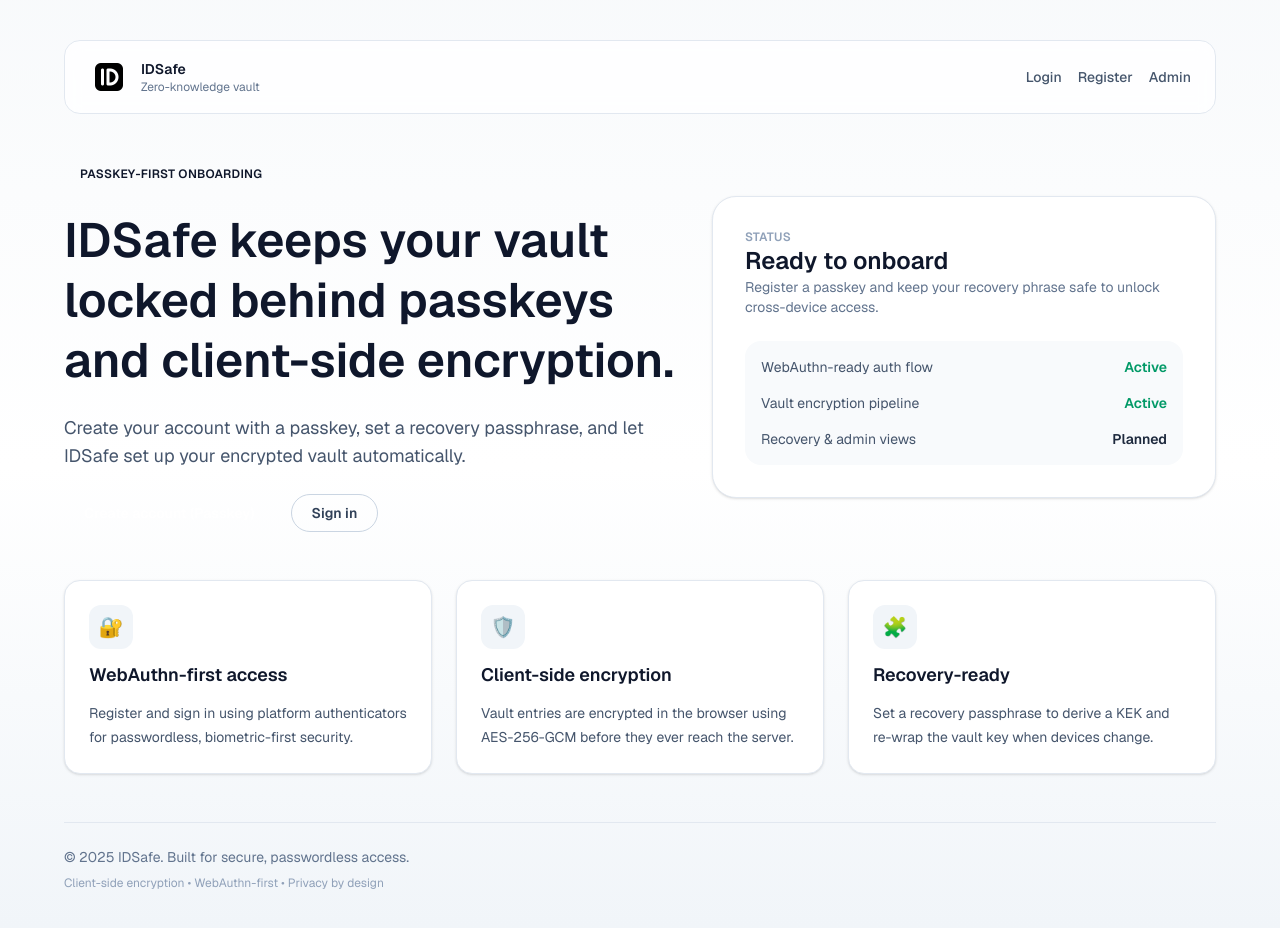
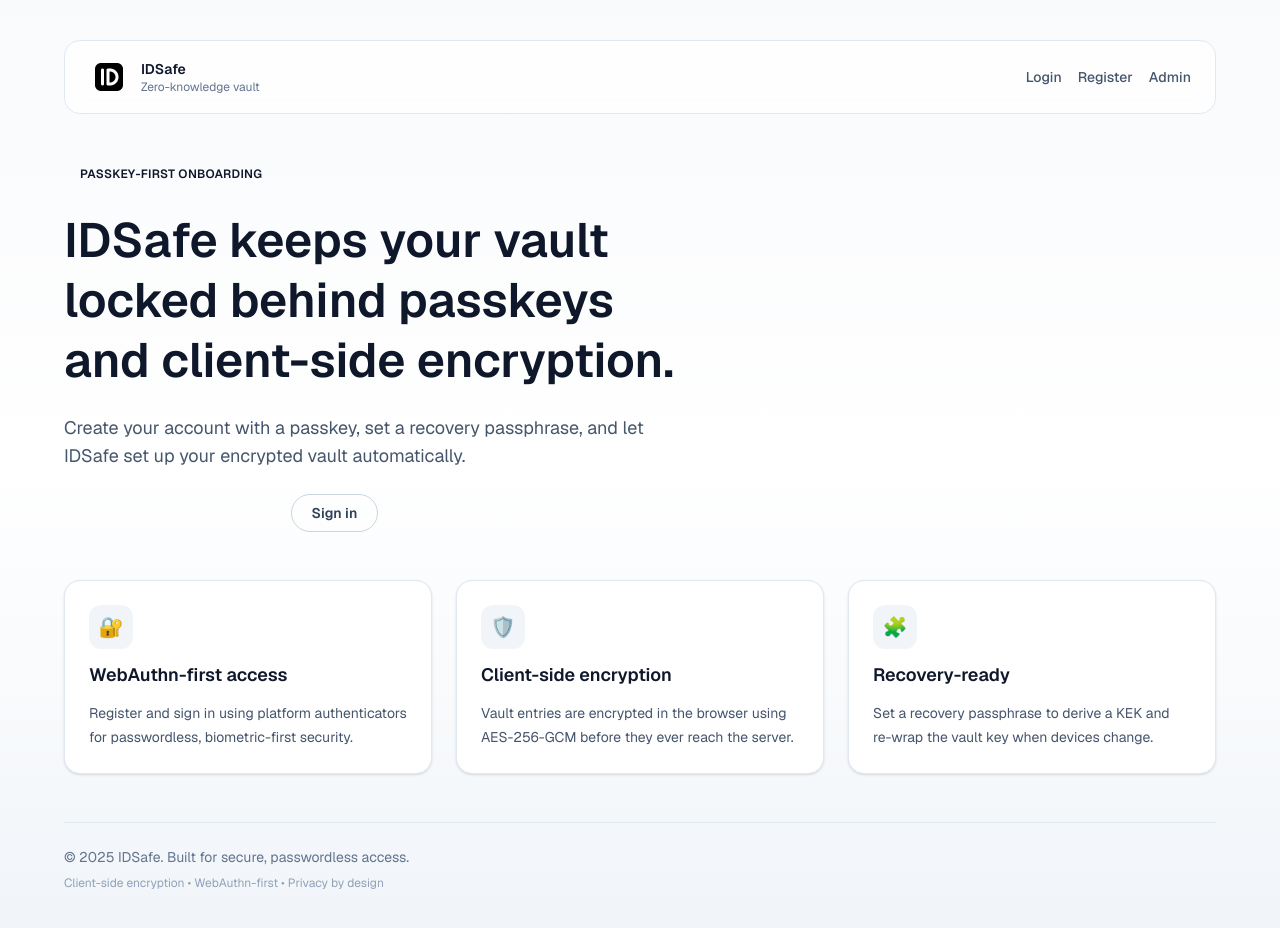
Before and after one commit to MOHAMAD-AIMIL-MOHAMAD-ARIF/IDSafe, a Next.js app in the folder frontend/: page / in a window 1280 px wide. Shown: the top 928 px of the page. Built offline with nearby package versions, Linux system fonts and the light colour scheme; no server answers.

Commit message:
Comment out feature section and update CSS layer
Temporarily commented out a feature section in the landing page component. Changed the CSS custom properties definition from the 'utilities' layer to the 'base' layer in globals.css for better alignment with Tailwind CSS conventions.

```diff
--- a/frontend/src/app/(public)/page.tsx
+++ b/frontend/src/app/(public)/page.tsx
@@ -50,7 +50,7 @@ export default function LandingPage() {
                 </ButtonLink>
               </div>
             </div>
-            <div className="rounded-3xl border border-slate-200 bg-white p-8 shadow-sm">
+            {/* <div className="rounded-3xl border border-slate-200 bg-white p-8 shadow-sm">
               <div className="flex flex-col gap-6">
                 <div>
                   <p className="text-xs font-semibold uppercase tracking-wide text-slate-400">
@@ -76,7 +76,7 @@ export default function LandingPage() {
                   </div>
                 </div>
               </div>
-            </div>
+            </div> */}
           </section>
 
           <section className="grid gap-6 md:grid-cols-3">
--- a/frontend/src/app/globals.css
+++ b/frontend/src/app/globals.css
@@ -1,6 +1,6 @@
 @import "tailwindcss";
 
-@layer utilities {
+@layer base {
   :root {
     --color-background: #f8fafc;
     --color-foreground: #0f172a;
```
